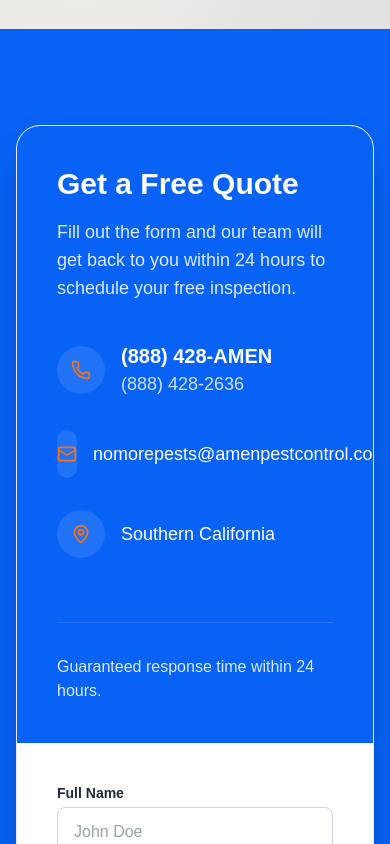
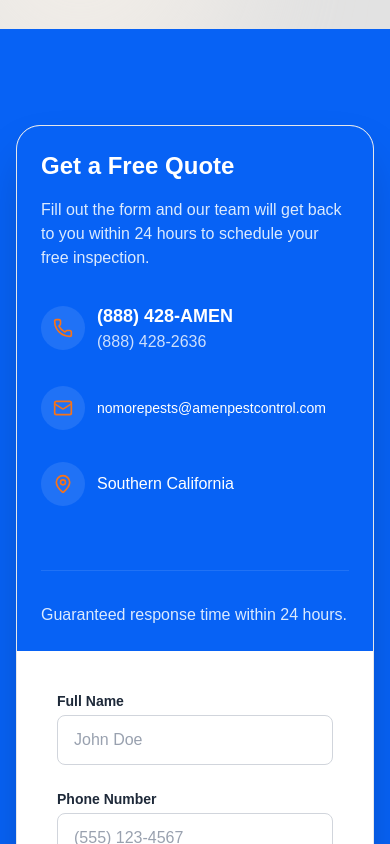
Before and after one commit to enriqueeguevarra-create/amen-pest-control, a Next.js app: page / in a window 390 px wide. Shown: the part 9580-10424 px from the top of the page. Built offline with nearby package versions, Linux system fonts and the light colour scheme; grey boxes are pictures that could not be loaded.

Commit message:
client details fixes + owner photo on smaller screens

```diff
--- a/src/app/about/page.tsx
+++ b/src/app/about/page.tsx
@@ -43,7 +43,7 @@
             About <span className="text-[var(--color-accent)]">AMEN Pest Control</span>
           </motion.h1>
           <p className="text-xl text-blue-100 max-w-2xl mx-auto">
-            We&apos;re a family-run, community-driven pest control company serving the greater Southern California area with pride.
+            We&apos;re a family-run, community-driven pest control company serving Southern California area with pride.
           </p>
         </div>
       </section>
@@ -66,6 +66,19 @@
             <h3 className="text-3xl md:text-4xl font-extrabold text-[var(--color-primary)] mb-6">
               George
             </h3>
+
+            {/* George's portrait — shown only on screens below lg where the bg image is covered */}
+            <div className="flex justify-center mb-8 lg:hidden">
+              <div className="w-40 h-40 rounded-full overflow-hidden shadow-md ring-4 ring-[var(--color-primary)]/20">
+                <Image
+                  src="/images/george.png"
+                  alt="George — Owner of AMEN Pest Control"
+                  width={160}
+                  height={160}
+                  className="w-full h-full object-cover"
+                />
+              </div>
+            </div>
             <div className="space-y-4 text-black text-lg leading-relaxed">
               <p>
                 George has over 25 years of experience in the pest control industry. He has worked as a technician, inspector, and account manager for small businesses as well as international companies. Since the founding of AMEN in 2013, George's commitment to service has expanded to include motivational speaking presentations as an entrepreneur and licensed professional, AMEN sponsorship of multiple social justice organizations, and collaborations with training programs for people experiencing homelessness, veterans, and others overcoming challenges to re-enter the job market. George and his wife are preparing their 8 children to carry on this legacy of service.
--- a/src/components/ContactSection.tsx
+++ b/src/components/ContactSection.tsx
@@ -108,33 +108,33 @@
         <div className="bg-white rounded-3xl shadow-2xl overflow-hidden flex flex-col lg:flex-row border border-gray-200">
 
           {/* Contact Information — blue sidebar */}
-          <div className="lg:w-2/5 bg-[var(--color-primary)] text-white p-10 md:p-14 flex flex-col justify-between">
+          <div className="lg:w-2/5 bg-[var(--color-primary)] text-white p-6 sm:p-10 md:p-14 flex flex-col justify-between">
             <div>
-              <h3 className="text-3xl font-extrabold mb-4">Get a Free Quote</h3>
-              <p className="text-blue-100 mb-10 text-lg">
+              <h3 className="text-2xl sm:text-3xl font-extrabold mb-4">Get a Free Quote</h3>
+              <p className="text-blue-100 mb-8 sm:mb-10 text-base sm:text-lg">
                 Fill out the form and our team will get back to you within 24 hours to schedule your free inspection.
               </p>
 
               <div className="space-y-8">
-                <a href="tel:8884282636" className="flex items-center text-xl font-bold group">
-                  <div className="w-12 h-12 bg-white/10 rounded-full flex items-center justify-center mr-4 group-hover:bg-white/20 transition-colors">
+                <a href="tel:8884282636" className="flex items-center font-bold group min-w-0">
+                  <div className="w-11 h-11 sm:w-12 sm:h-12 flex-shrink-0 bg-white/10 rounded-full flex items-center justify-center mr-3 sm:mr-4 group-hover:bg-white/20 transition-colors">
                     <Phone className="h-5 w-5 text-[var(--color-accent)]" />
                   </div>
-                  <div className="flex flex-col">
-                    <span>(888) 428-AMEN</span>
-                    <span className="text-lg font-medium opacity-80">(888) 428-2636</span>
+                  <div className="flex flex-col min-w-0">
+                    <span className="text-lg sm:text-xl">(888) 428-AMEN</span>
+                    <span className="text-base sm:text-lg font-medium opacity-80">(888) 428-2636</span>
                   </div>
                 </a>
 
-                <a href="mailto:nomorepests@amenpestcontrol.com" className="flex items-center text-lg font-medium group">
-                  <div className="w-12 h-12 bg-white/10 rounded-full flex items-center justify-center mr-4 group-hover:bg-white/20 transition-colors">
+                <a href="mailto:nomorepests@amenpestcontrol.com" className="flex items-center text-sm sm:text-base lg:text-lg font-medium group min-w-0">
+                  <div className="w-11 h-11 sm:w-12 sm:h-12 flex-shrink-0 bg-white/10 rounded-full flex items-center justify-center mr-3 sm:mr-4 group-hover:bg-white/20 transition-colors">
                     <Mail className="h-5 w-5 text-[var(--color-accent)]" />
                   </div>
-                  nomorepests@amenpestcontrol.com
+                  <span className="break-all min-w-0">nomorepests@amenpestcontrol.com</span>
                 </a>
 
-                <div className="flex items-center text-lg font-medium">
-                  <div className="w-12 h-12 bg-white/10 rounded-full flex items-center justify-center mr-4">
+                <div className="flex items-center text-base sm:text-lg font-medium">
+                  <div className="w-11 h-11 sm:w-12 sm:h-12 flex-shrink-0 bg-white/10 rounded-full flex items-center justify-center mr-3 sm:mr-4">
                     <MapPin className="h-5 w-5 text-[var(--color-accent)]" />
                   </div>
                   Southern California
--- a/src/components/Footer.tsx
+++ b/src/components/Footer.tsx
@@ -67,8 +67,8 @@
               <li className="flex items-start">
                 <MapPin className="h-5 w-5 text-[var(--color-accent)] mr-3 mt-0.5 flex-shrink-0" />
                 <span className="text-blue-100 leading-tight">
-                  3435 Ocean Park Blvd. #107,<br />
-                  Southern California
+                  3435 Ocean Park Blvd #107<br />
+                  Santa Monica, CA 90405
                 </span>
               </li>
             </ul>
```
